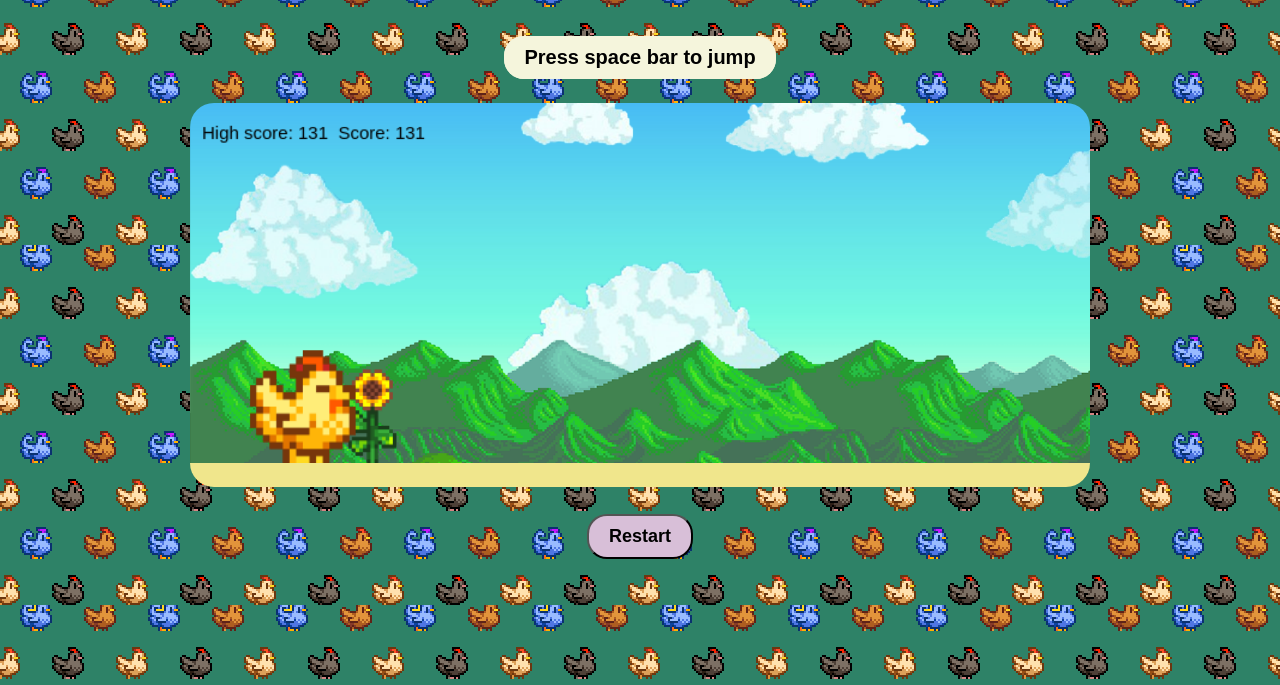
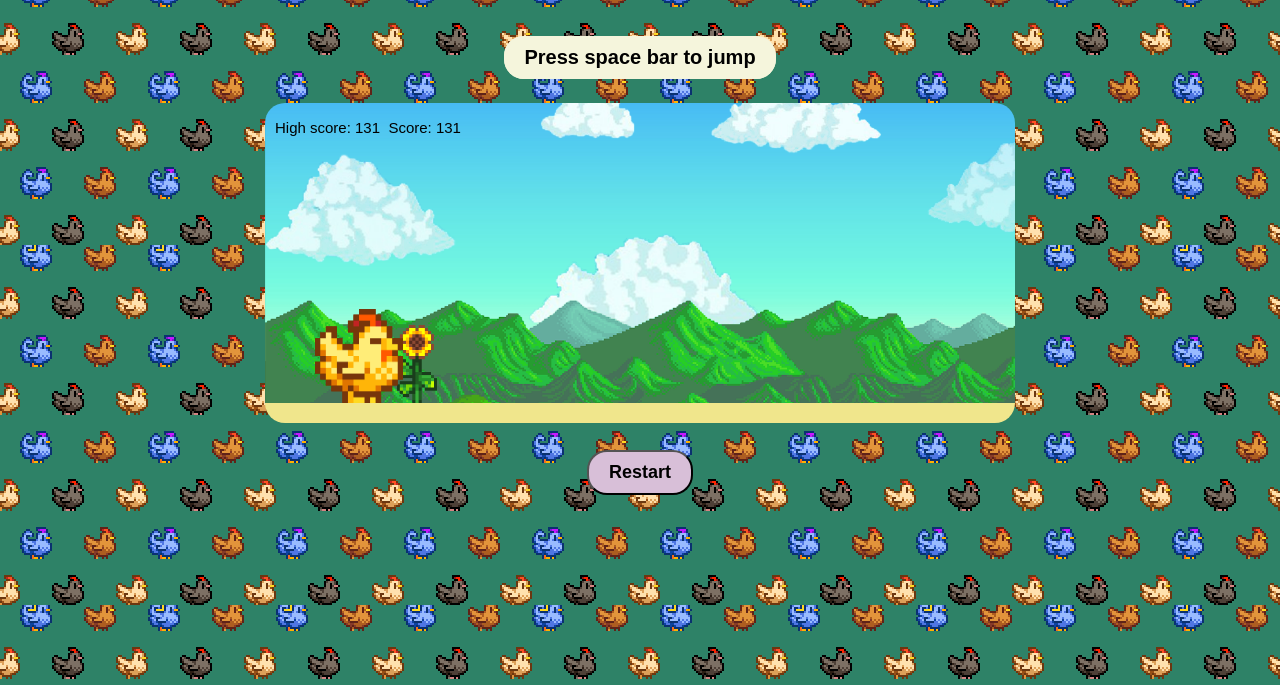
Before and after one commit to JonDhale-GitHub/Chicken-Run-Project, a plain HTML site: page index.html in a window 1280 px wide. Shown: the part 115-800 px from the top of the page. Drawn offline with Linux system fonts and the light colour scheme.

Commit message:
Update Chicken Run.css
Zoom 120 to 100

```diff
--- a/Chicken Run.css
+++ b/Chicken Run.css
@@ -37,5 +37,5 @@ th, tr{
     background-size: cover;
     border-radius: 20px;
     border-bottom: 20px solid khaki;
-    zoom: 120%;
+    zoom: 100%;
 }
```
